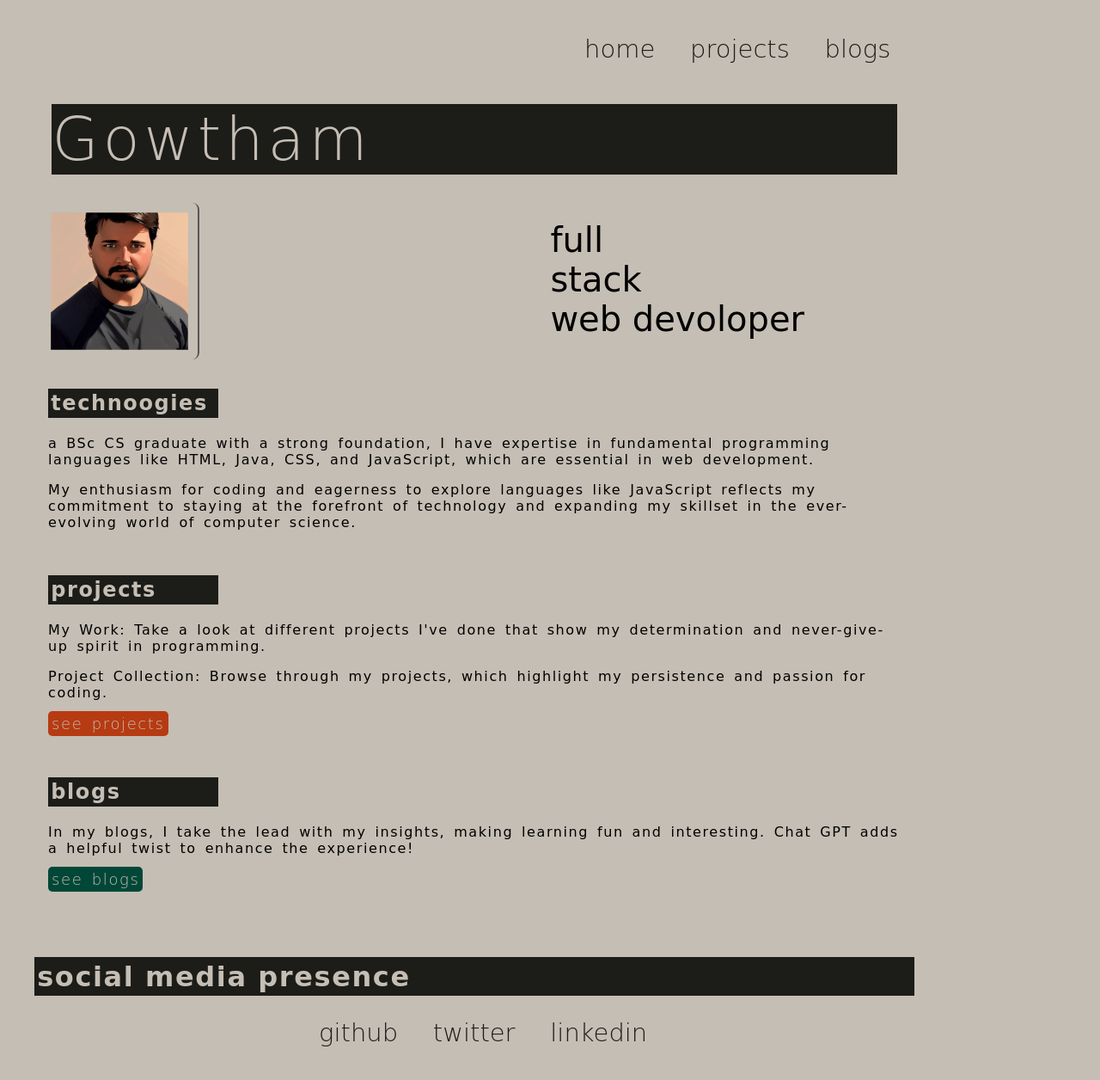
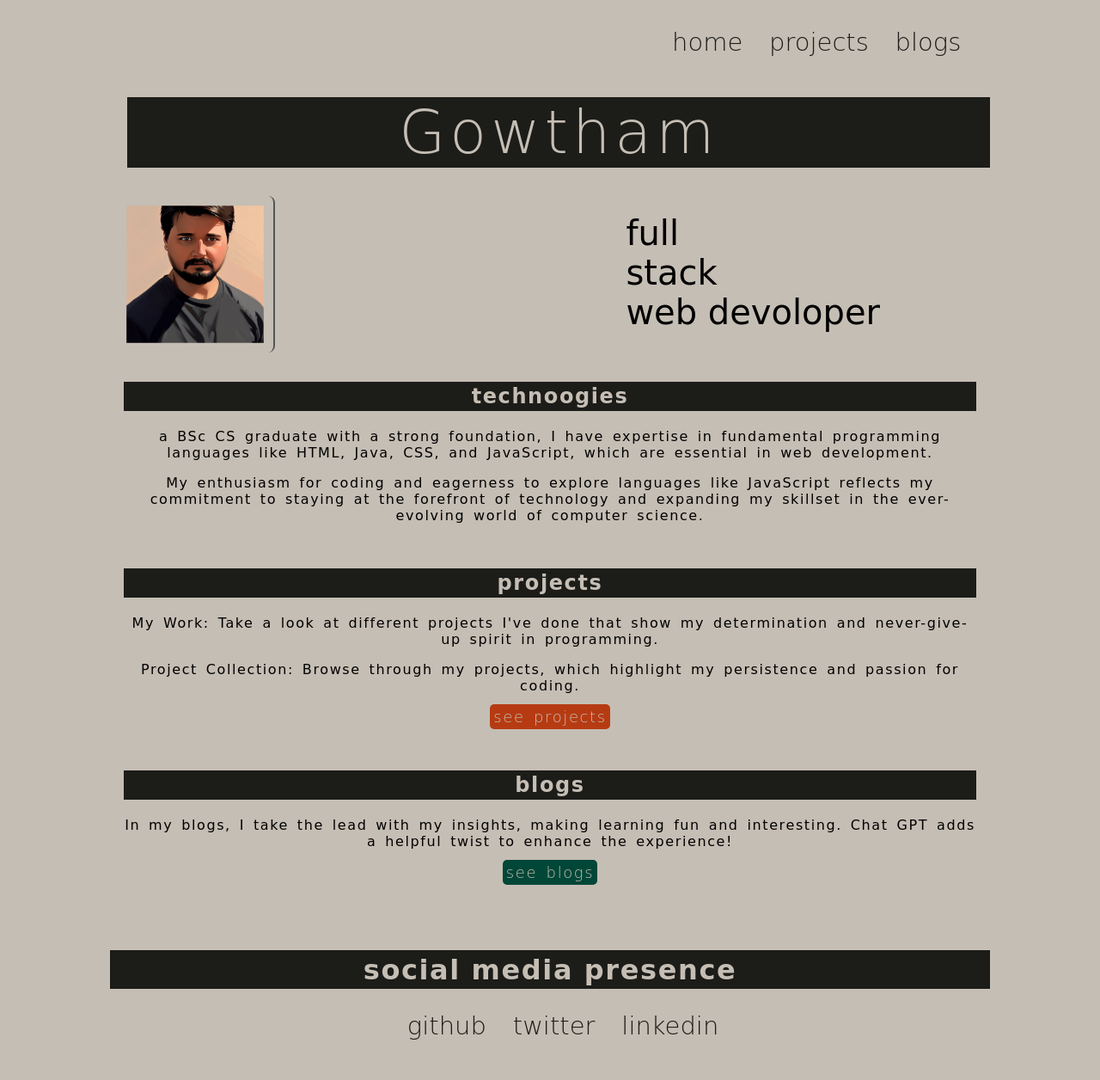
Before and after one commit to Gowtham00007/new-creative-personal-portfolio, a plain HTML site: page index.html in a window 1280 px wide. Shown: the whole page at 86% size. Drawn offline with Linux system fonts and the light colour scheme; a web font is replaced by a local one.

Commit message:
Update style.css

```diff
--- a/style.css
+++ b/style.css
@@ -6,6 +6,8 @@
     --primery-color:#C5BEB4;
 }
   body{
+    margin: 0px auto;
+    text-align: center;
     max-width: 85%;
     width: 100%;
     background-color: var(--primery-color);
@@ -16,8 +18,7 @@
   #main{
     /* background-color: red; */
     /* max-width: 400px; */
-    margin: auto;
-    padding: 2rem;
+     padding: 2rem;
 
   }
 
@@ -28,12 +29,12 @@
         background-color: #1C1C19;
         color: #C5BEB4;
         line-height: auto;
-        width: 96%;
+        /* width: 96%; */
         margin-left:  2%;
     }
 
     .nav-elements{
-        margin-right: 2%;
+        margin-right: 1%;
         font-size: 29px;
         font-weight: 100;
         color:#1C1C19 ;
@@ -50,6 +51,7 @@ padding: 0rem 0.5rem;
 }
 
 #navigation-bar{
+  padding-right: 1rem;
   margin-top: -1rem;
   text-align: right;
 }
@@ -83,12 +85,14 @@ color: #C5BEB4; */
 
 
 #blocks{
+
   margin-top: 1rem;
 padding: 1rem ;
 
 }
 
 #blocks{
+
   letter-spacing: 0.1rem;
   word-spacing: 0.2rem;
 }
@@ -96,7 +100,7 @@ padding: 1rem ;
  h2{
   background-color: #1C1C19;
         color: #C5BEB4;
-        width: 12rem;
+        /* width: 12rem; */
         padding: 0.2rem;
 
 }
@@ -132,7 +136,7 @@ padding: 1rem ;
 #footer-bar h2{
   font-size: 2rem;
   letter-spacing: 0.1rem;
-  text-align: left;
+  text-align: center;
   background-color: #1C1C19;
   color: #C5BEB4;
   width: auto;
```
